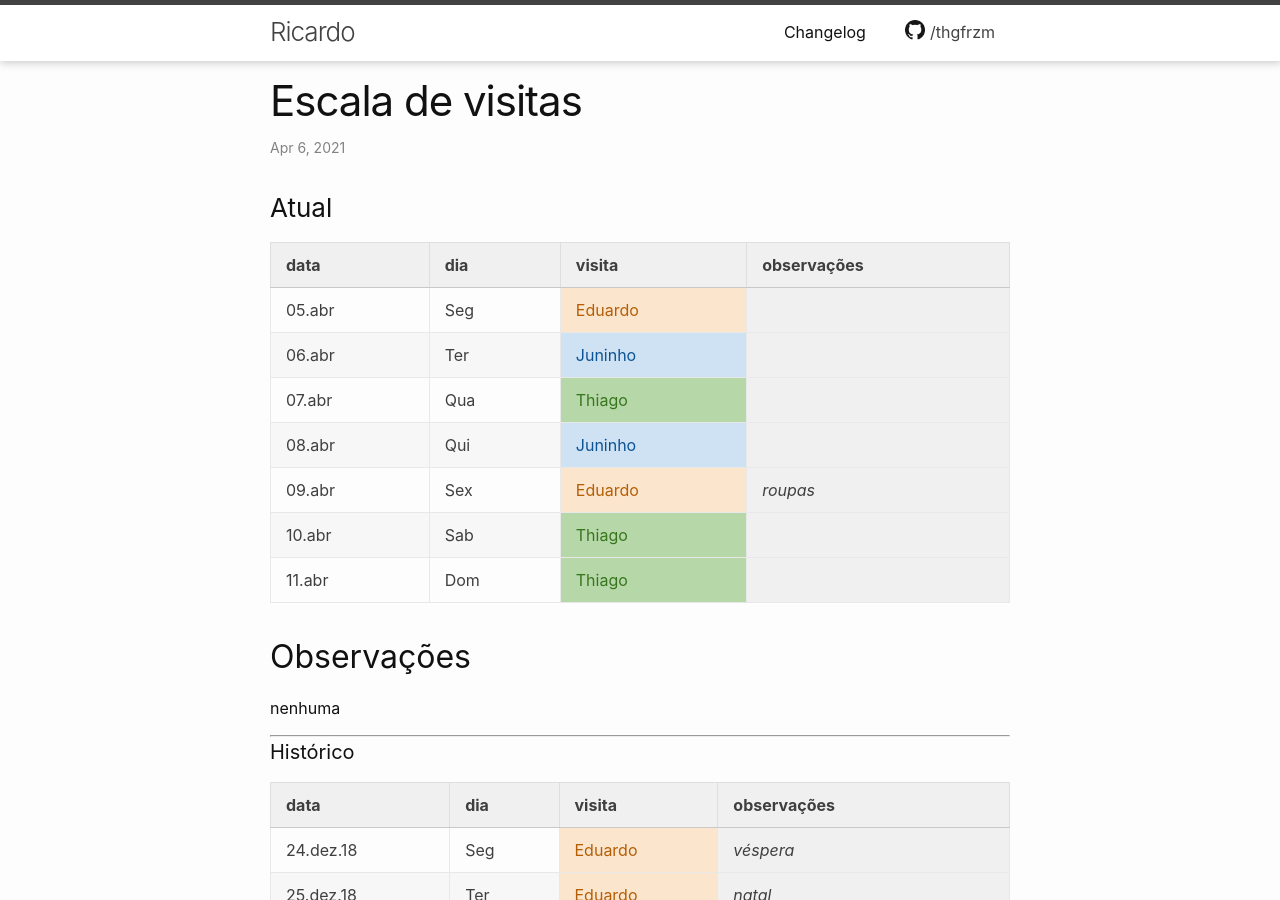
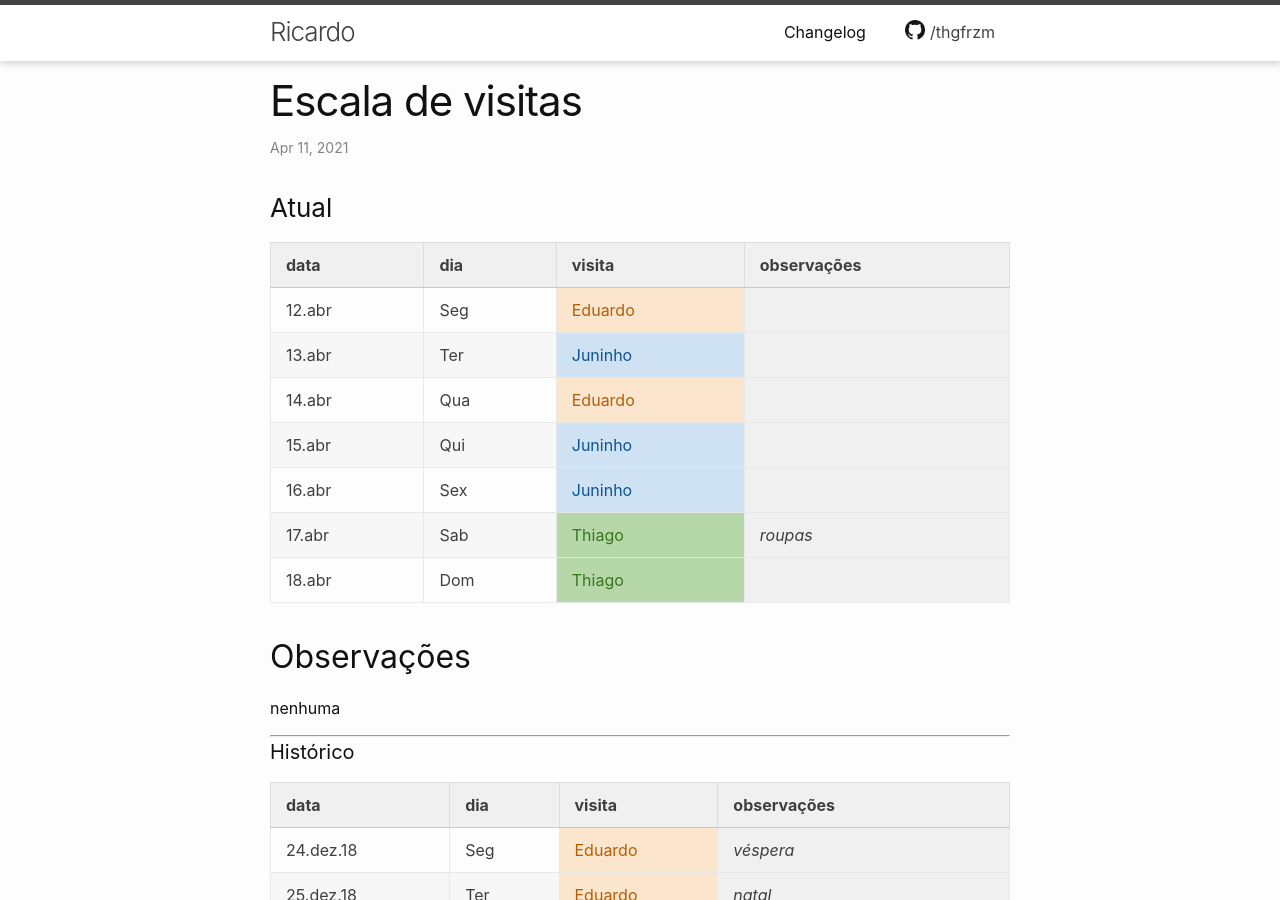
Before and after one commit to thgfrzm/ricardo, a Jekyll site: the page built from _posts/2018-12-23-escala-visitas.markdown, in a window 1280 px wide and 900 px high. Built offline with Jekyll 4.4.1, drawn with Linux system fonts in a browser that asks for light colours; some of the changed text lies outside the part shown.

Commit message:
Update 2018-12-23-escala-visitas.markdown

```diff
--- a/_posts/2018-12-23-escala-visitas.markdown
+++ b/_posts/2018-12-23-escala-visitas.markdown
@@ -1,7 +1,7 @@
 ---
 layout: post
 title:  "Escala de visitas"
-date:   2021-04-06 04:30:00 -0300
+date:   2021-04-11 16:30:00 -0300
 categories: agenda
 ---
 <!--
@@ -15,13 +15,13 @@ categories: agenda
 
 | data   | dia | visita  | observações |
 | ------ | --- | ------- | ----------- |
-| 05.abr | Seg | Eduardo |             |
-| 06.abr | Ter | Juninho |             |
-| 07.abr | Qua | Thiago  |             |
-| 08.abr | Qui | Juninho |             |
-| 09.abr | Sex | Eduardo | _roupas_    |
-| 10.abr | Sab | Thiago  |             |
-| 11.abr | Dom | Thiago  |             |
+| 12.abr | Seg | Eduardo |             |
+| 13.abr | Ter | Juninho |             |
+| 14.abr | Qua | Eduardo |             |
+| 15.abr | Qui | Juninho |             |
+| 16.abr | Sex | Juninho |             |
+| 17.abr | Sab | Thiago  | _roupas_    |
+| 18.abr | Dom | Thiago  |             |
 
 ## Observações
 
@@ -866,3 +866,10 @@ nenhuma
 | 02.abr    | Sex | Juninho     | _roupas_            |
 | 03.abr    | Sab | Thiago      |                     |
 | 04.abr    | Dom | Eduardo     |                     |
+| 05.abr    | Seg | Eduardo     |                     |
+| 06.abr    | Ter | Juninho     |                     |
+| 07.abr    | Qua | Thiago      |                     |
+| 08.abr    | Qui | Juninho     |                     |
+| 09.abr    | Sex | Eduardo     | _roupas_            |
+| 10.abr    | Sab | Thiago      |                     |
+| 11.abr    | Dom | Thiago      |                     |
```
